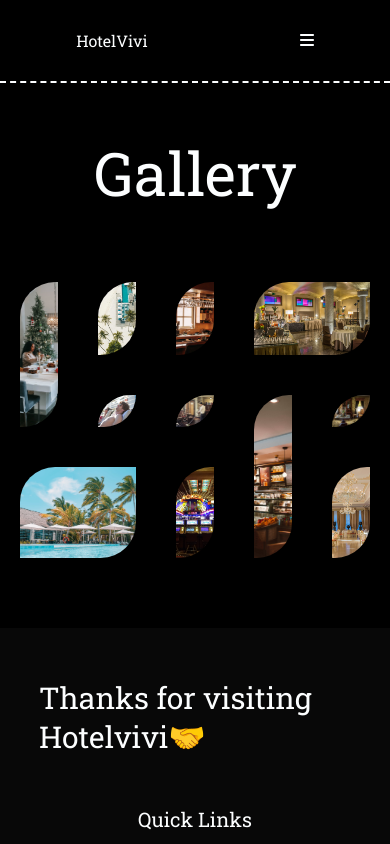
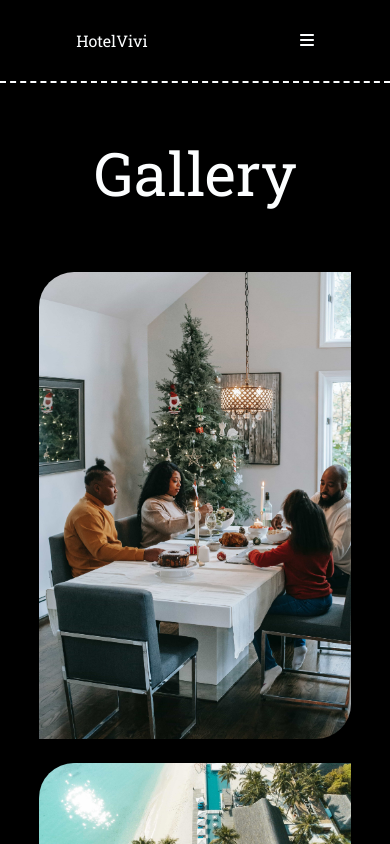
Before and after one commit to abrusu-collins/hotel-vivi, a React (Create React App) app: page /gallery in a window 390 px wide. Shown: the top 844 px of the page. Built offline with nearby package versions, Linux system fonts and the light colour scheme.

Commit message:
nice one

```diff
--- /dev/null
+++ b/src/sass/_galleryresponsiveness.scss
@@ -0,0 +1,33 @@
+@media screen and (max-width: 1078px) {
+  .gallery {
+    & .grid {
+      & div {
+        border: 10px solid $primary_background;
+      }
+    }
+  }
+}
+@media screen and (max-width: 900px) {
+  .gallery {
+    & .grid {
+      width: 70%;
+      display: flex;
+      flex-direction: column;
+      margin: auto;
+    }
+  }
+}
+@media screen and (max-width: 700px) {
+  .gallery {
+    & .grid {
+      width: 85%;
+    }
+  }
+}
+@media screen and (max-width: 351px) {
+  .gallery {
+    & .grid {
+      width: 90%;
+    }
+  }
+}
--- a/src/sass/index.scss
+++ b/src/sass/index.scss
@@ -34,3 +34,4 @@
 @import "sparesponsiveness";
 @import "restaurantresponsiveness";
 @import "roomsandsuitesresponsiveness";
+@import "galleryresponsiveness";
--- a/src/styles/index.css
+++ b/src/styles/index.css
@@ -1083,3 +1083,26 @@ video {
     width: 90%;
   }
 }
+@media screen and (max-width: 1078px) {
+  .gallery .grid div {
+    border: 10px solid #000000;
+  }
+}
+@media screen and (max-width: 900px) {
+  .gallery .grid {
+    width: 70%;
+    display: flex;
+    flex-direction: column;
+    margin: auto;
+  }
+}
+@media screen and (max-width: 700px) {
+  .gallery .grid {
+    width: 85%;
+  }
+}
+@media screen and (max-width: 351px) {
+  .gallery .grid {
+    width: 90%;
+  }
+}
```
